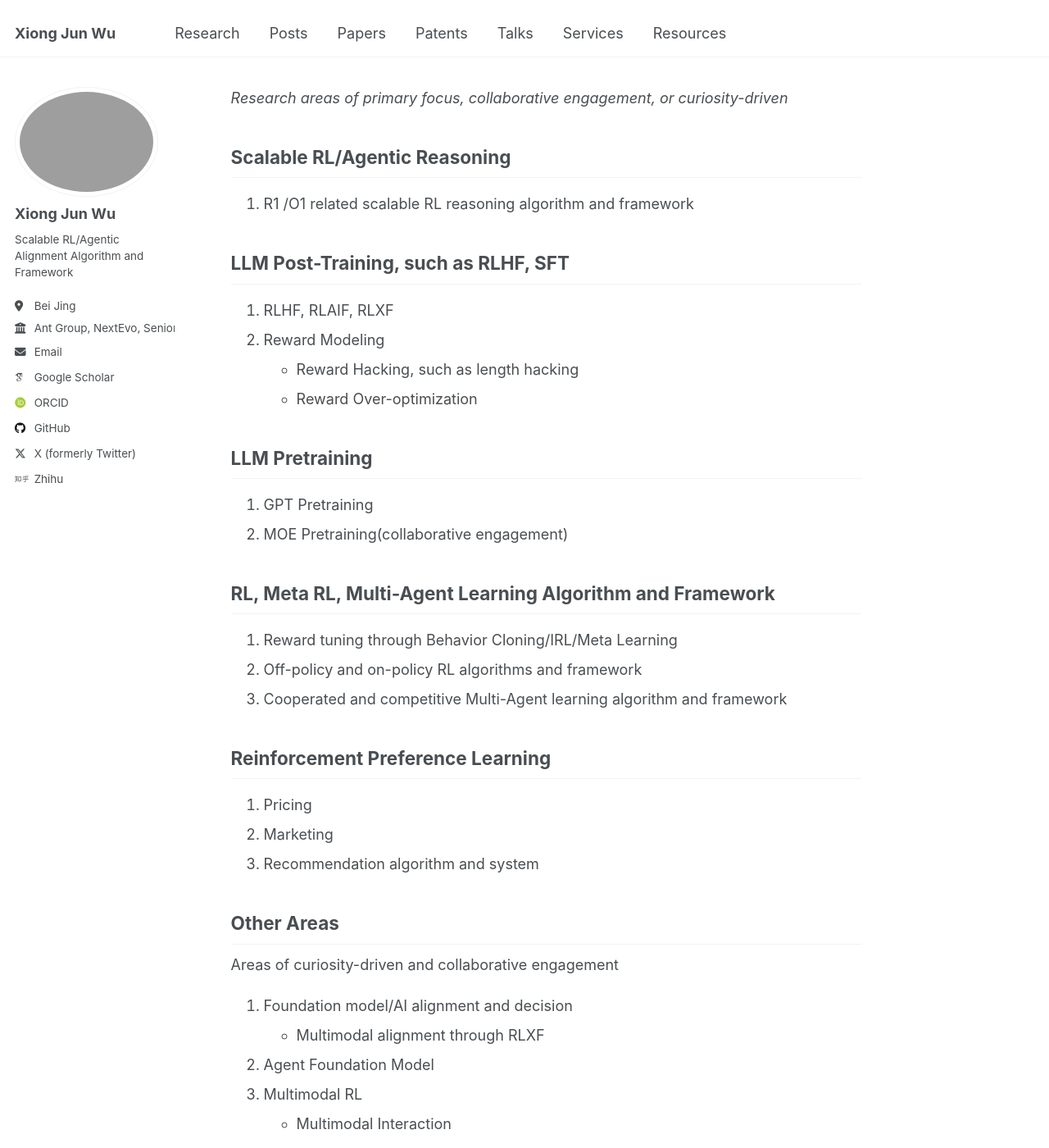
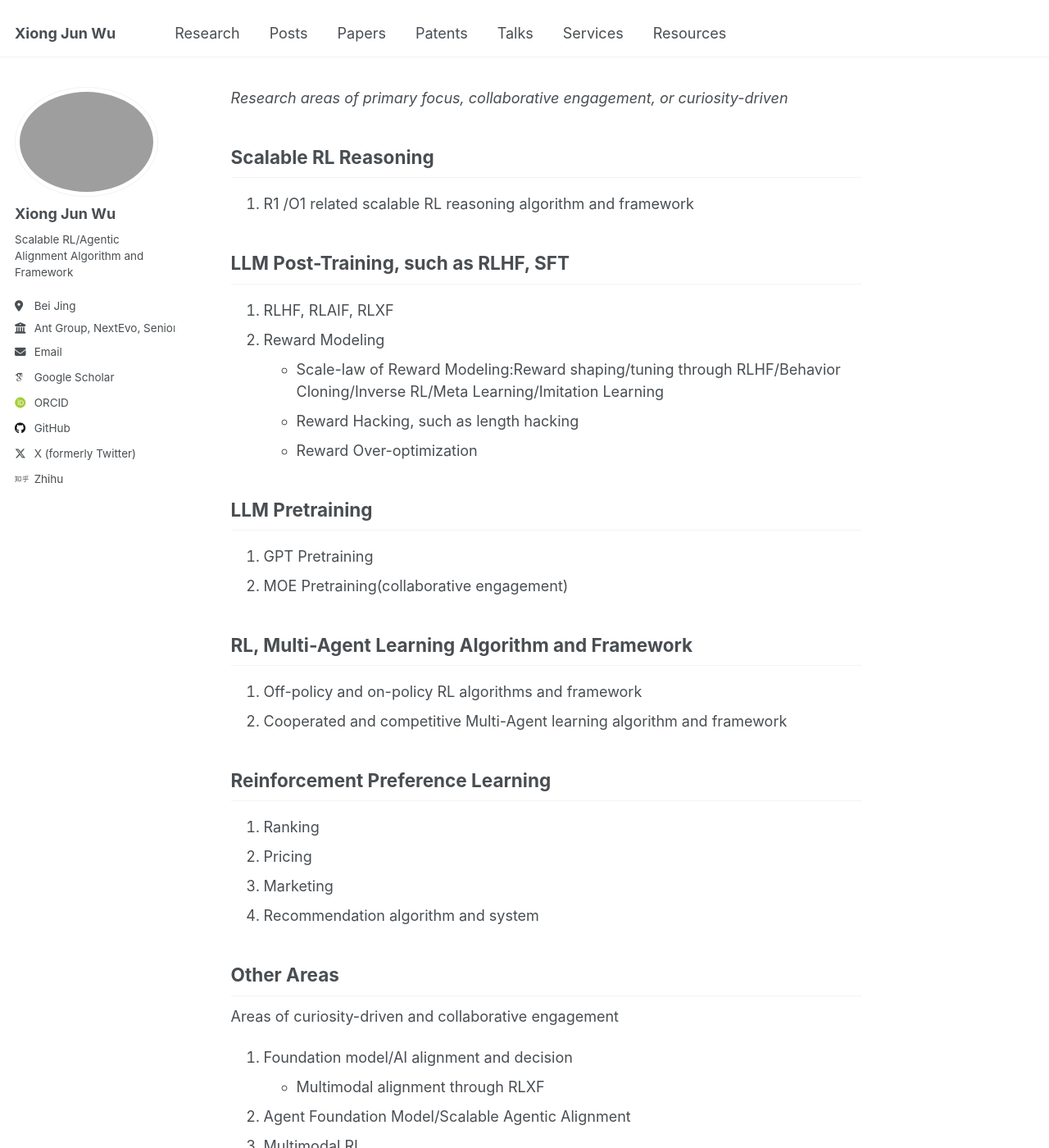
Before and after one commit to junwuxgi/junwuxgi.github.io, a Jekyll site: the page built from research.md, in a window 1280 px wide and 1400 px high. Shown: the whole window at 82% size. Built offline with Jekyll 4.4.1, drawn with Linux system fonts in a browser that asks for light colours; some web fonts are replaced; our own code applies the rules of GitHub Pages for plain Markdown files; some of the changed text lies outside the part shown.

```diff
--- a/research.md
+++ b/research.md
@@ -1,44 +1,38 @@
 *Research areas of primary focus, collaborative engagement, or curiosity-driven*
 
-## Scalable RL/Agentic Reasoning
-
+## Scalable RL Reasoning
 1. R1 /O1 related scalable RL reasoning algorithm and framework
 
 ## LLM Post-Training, such as RLHF, SFT
-
 1. RLHF, RLAIF, RLXF
 2. Reward Modeling
+- Scale-law of Reward Modeling:Reward shaping/tuning through RLHF/Behavior Cloning/Inverse RL/Meta Learning/Imitation Learning
 - Reward Hacking, such as length hacking
 - Reward Over-optimization
 
 ## LLM Pretraining
-
 1. GPT Pretraining
 2. MOE Pretraining(collaborative engagement)
 
-## RL, Meta RL, Multi-Agent Learning Algorithm and Framework
-
-1. Reward tuning through Behavior Cloning/IRL/Meta Learning
-2. Off-policy and on-policy RL algorithms and framework
-3. Cooperated and competitive Multi-Agent learning algorithm and framework
+## RL, Multi-Agent Learning Algorithm and Framework
+1. Off-policy and on-policy RL algorithms and framework
+2. Cooperated and competitive Multi-Agent learning algorithm and framework
 
 ## Reinforcement Preference Learning
-
-1. Pricing
-2. Marketing
-3. Recommendation algorithm and system
+1. Ranking
+2. Pricing
+3. Marketing
+4. Recommendation algorithm and system
 
 ## Other Areas
-
 Areas of curiosity-driven and collaborative engagement
-
 1. Foundation model/AI alignment and decision
 - Multimodal alignment through RLXF
-2. Agent Foundation Model
+2. Agent Foundation Model/Scalable Agentic Alignment
 3. Multimodal RL
 - Multimodal Interaction
 
 Areas of curiosity-driven
 1. Controllable AIGC
 - Diffusion Models
-2. Embodied Agents/Robots
+2. Aero/Embodied Agents/Robots
```
Also changed, not shown: resources.md (+10 -0 lines).
